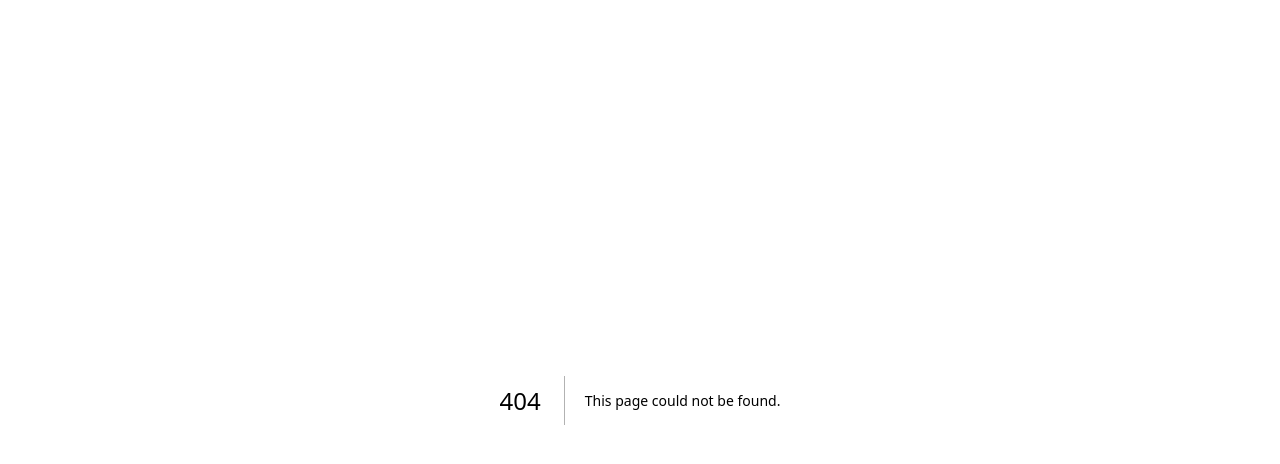
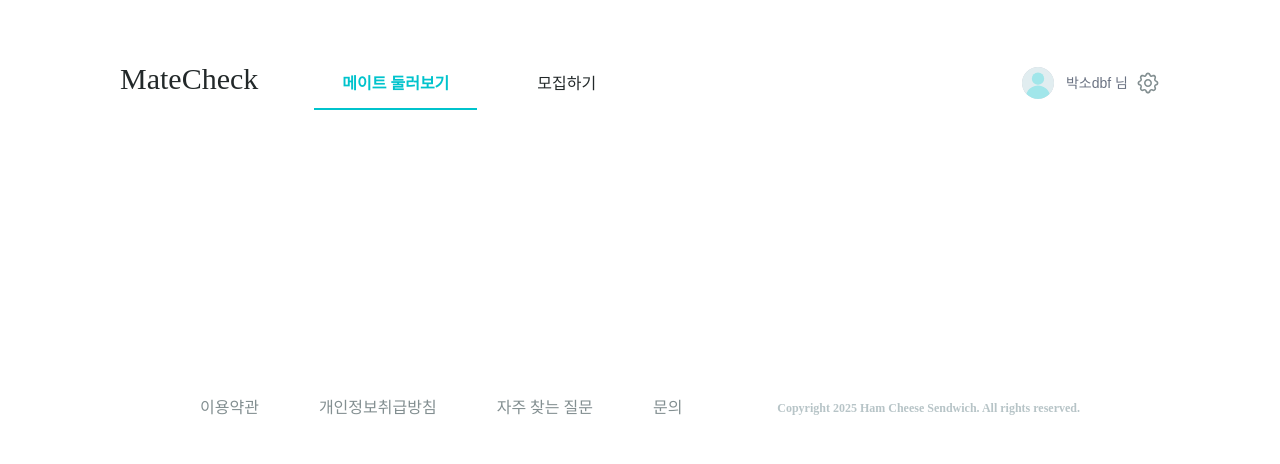
Before and after one commit to SeongjeLee22200525/HamCheese_FE, a Next.js app: page /recruitmate in a window 1280 px wide. Before the commit this address had no page. Shown: the top 464 px of the page. Built offline with nearby package versions, Linux system fonts and the light colour scheme.

Commit message:
모집페이지 진행

```diff
--- /dev/null
+++ b/src/pages/recruitmate.tsx
@@ -0,0 +1,17 @@
+import { useEffect, useState } from "react";
+import Header from "@/components/common/Header";
+import Footer from "@/components/common/Footer";
+import SearchBar from "@/components/SearchBar";
+import ProfileCard from "@/components/ProfileCard";
+import { departments } from "@/constants/departments";
+import { UserProfile } from "@/types/user";
+import { mockUsers } from "@/mocks/mockUsers";
+
+export default function SearchMate() {
+  return (
+    <div className="min-h-screen flex flex-col bg-white">
+      <Header />
+      <Footer />
+    </div>
+  );
+}
```
